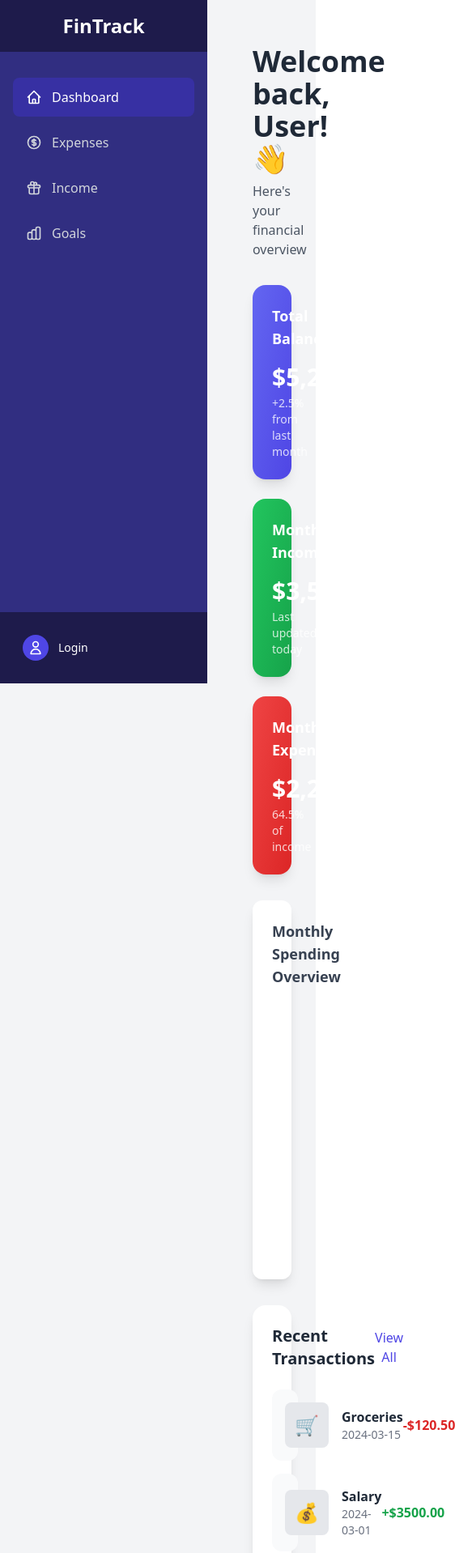
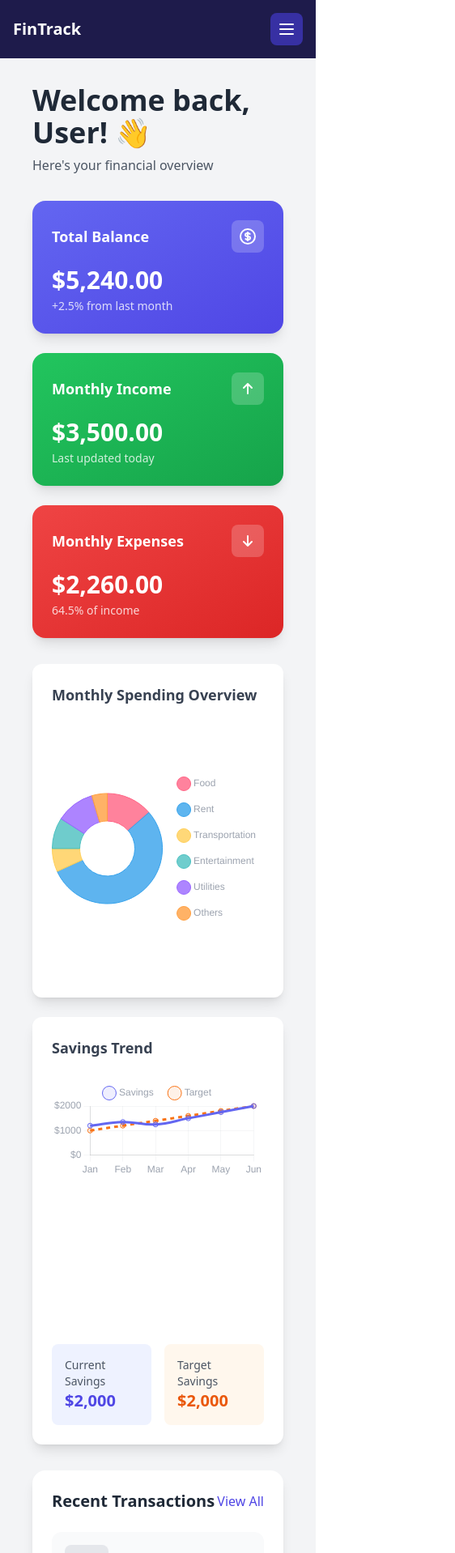
Before and after one commit to Maalim98/financial-tracker, a React (Vite) app: page / in a window 390 px wide. Shown: the top 1918 px of the page at 81% size, 562 px wide, since content can reach past the window. Built offline with nearby package versions, Linux system fonts and the light colour scheme.

Commit message:
Implement responsive sidebar behavior

```diff
--- a/src/App.jsx
+++ b/src/App.jsx
@@ -15,7 +15,8 @@ function App() {
     <Router>
       <div className="min-h-screen bg-gray-100 dark:bg-gray-900">
         <Sidebar />
-        <main className="ml-64 p-8">
+        <main className="lg:ml-64 min-h-screen pt-[64px] lg:pt-0">
+          <div className="p-4 lg:p-8">
             <Routes>
               <Route path="/" element={<Dashboard />} />
               <Route path="/expenses" element={<Expenses />} />
@@ -24,6 +25,7 @@ function App() {
               <Route path="/login" element={<Login />} />
               <Route path="/signup" element={<Signup />} />
             </Routes>
+          </div>
         </main>
       </div>
     </Router>
--- a/src/components/Sidebar.jsx
+++ b/src/components/Sidebar.jsx
@@ -1,16 +1,43 @@
 import { Link, useLocation } from 'react-router-dom';
+import { useState } from 'react';
 
 function Sidebar() {
   const location = useLocation();
+  const [isMobileMenuOpen, setIsMobileMenuOpen] = useState(false);
 
   const isActiveLink = (path) => {
     return location.pathname === path ? 'bg-indigo-800 text-white' : 'text-gray-300 hover:bg-indigo-800 hover:text-white';
   };
 
   return (
-    <div className="fixed inset-y-0 left-0 w-64 bg-indigo-900 text-white transition-transform duration-300 transform">
-      {/* Logo Section */}
-      <div className="flex items-center justify-center h-16 bg-indigo-950">
+    <>
+      {/* Mobile Menu Button */}
+      <div className="lg:hidden fixed top-0 w-full bg-indigo-950 z-30">
+        <div className="flex items-center justify-between p-4">
+          <Link to="/" className="text-xl font-bold text-white">
+            FinTrack
+          </Link>
+          <button
+            onClick={() => setIsMobileMenuOpen(!isMobileMenuOpen)}
+            className="p-2 rounded-lg bg-indigo-800 text-white hover:bg-indigo-700 focus:outline-none"
+          >
+            <svg className="w-6 h-6" fill="none" stroke="currentColor" viewBox="0 0 24 24">
+              {isMobileMenuOpen ? (
+                <path strokeLinecap="round" strokeLinejoin="round" strokeWidth="2" d="M6 18L18 6M6 6l12 12" />
+              ) : (
+                <path strokeLinecap="round" strokeLinejoin="round" strokeWidth="2" d="M4 6h16M4 12h16M4 18h16" />
+              )}
+            </svg>
+          </button>
+        </div>
+      </div>
+
+      {/* Sidebar Container */}
+      <div className={`fixed inset-y-0 left-0 z-20 w-64 bg-indigo-900 transform transition-transform duration-300 lg:translate-x-0 ${
+        isMobileMenuOpen ? 'translate-x-0' : '-translate-x-full'
+      }`}>
+        {/* Logo Section - Hidden on Mobile (shown in top bar instead) */}
+        <div className="hidden lg:flex items-center justify-center h-16 bg-indigo-950">
           <Link to="/" className="text-2xl font-bold text-white">
             FinTrack
           </Link>
@@ -75,6 +102,15 @@ function Sidebar() {
           </Link>
         </div>
       </div>
+
+      {/* Overlay */}
+      {isMobileMenuOpen && (
+        <div
+          className="fixed inset-0 bg-black bg-opacity-50 z-10 lg:hidden"
+          onClick={() => setIsMobileMenuOpen(false)}
+        />
+      )}
+    </>
   );
 }
 
--- /dev/null
+++ b/src/components/charts/SavingsTrend.jsx
@@ -0,0 +1,106 @@
+import { Line } from 'react-chartjs-2';
+import {
+  Chart as ChartJS,
+  CategoryScale,
+  LinearScale,
+  PointElement,
+  LineElement,
+  Title,
+  Tooltip,
+  Legend
+} from 'chart.js';
+
+ChartJS.register(
+  CategoryScale,
+  LinearScale,
+  PointElement,
+  LineElement,
+  Title,
+  Tooltip,
+  Legend
+);
+
+function SavingsTrend() {
+  const data = {
+    labels: ['Jan', 'Feb', 'Mar', 'Apr', 'May', 'Jun'],
+    datasets: [
+      {
+        label: 'Savings',
+        data: [1200, 1350, 1250, 1500, 1750, 2000],
+        borderColor: 'rgb(99, 102, 241)',
+        backgroundColor: 'rgba(99, 102, 241, 0.1)',
+        tension: 0.4,
+        fill: true,
+      },
+      {
+        label: 'Target',
+        data: [1000, 1200, 1400, 1600, 1800, 2000],
+        borderColor: 'rgb(249, 115, 22)',
+        backgroundColor: 'rgba(249, 115, 22, 0.1)',
+        borderDash: [5, 5],
+        tension: 0.4,
+        fill: true,
+      }
+    ],
+  };
+
+  const options = {
+    responsive: true,
+    plugins: {
+      legend: {
+        position: 'top',
+        labels: {
+          color: 'rgb(156, 163, 175)',
+          usePointStyle: true,
+          padding: 20,
+          font: {
+            size: 12
+          }
+        }
+      },
+    },
+    scales: {
+      y: {
+        beginAtZero: true,
+        grid: {
+          color: 'rgba(156, 163, 175, 0.1)',
+        },
+        ticks: {
+          color: 'rgb(156, 163, 175)',
+          callback: (value) => `$${value}`
+        }
+      },
+      x: {
+        grid: {
+          color: 'rgba(156, 163, 175, 0.1)',
+        },
+        ticks: {
+          color: 'rgb(156, 163, 175)',
+        }
+      }
+    }
+  };
+
+  return (
+    <div className="bg-white dark:bg-gray-800 rounded-xl shadow-lg p-6">
+      <h3 className="text-lg font-semibold text-gray-700 dark:text-gray-200 mb-4">
+        Savings Trend
+      </h3>
+      <div className="h-80">
+        <Line data={data} options={options} />
+      </div>
+      <div className="mt-4 grid grid-cols-2 gap-4">
+        <div className="bg-indigo-50 dark:bg-indigo-900/30 p-4 rounded-lg">
+          <p className="text-sm text-gray-600 dark:text-gray-400">Current Savings</p>
+          <p className="text-xl font-bold text-indigo-600 dark:text-indigo-400">$2,000</p>
+        </div>
+        <div className="bg-orange-50 dark:bg-orange-900/30 p-4 rounded-lg">
+          <p className="text-sm text-gray-600 dark:text-gray-400">Target Savings</p>
+          <p className="text-xl font-bold text-orange-600 dark:text-orange-400">$2,000</p>
+        </div>
+      </div>
+    </div>
+  );
+}
+
+export default SavingsTrend;
--- a/src/pages/Dashboard.jsx
+++ b/src/pages/Dashboard.jsx
@@ -1,4 +1,5 @@
 import SpendingOverview from '../components/charts/SpendingOverview';
+import SavingsTrend from '../components/charts/SavingsTrend';
 
 function Dashboard() {
   return (
@@ -54,7 +55,7 @@ function Dashboard() {
       {/* Charts Section */}
       <div className="grid grid-cols-1 lg:grid-cols-2 gap-6 mb-8">
         <SpendingOverview />
-        {/* More charts will be added here later */}
+        <SavingsTrend />
       </div>
 
       {/* Recent Transactions */}
```
Lines whose indentation alone changed are shown as unchanged.
